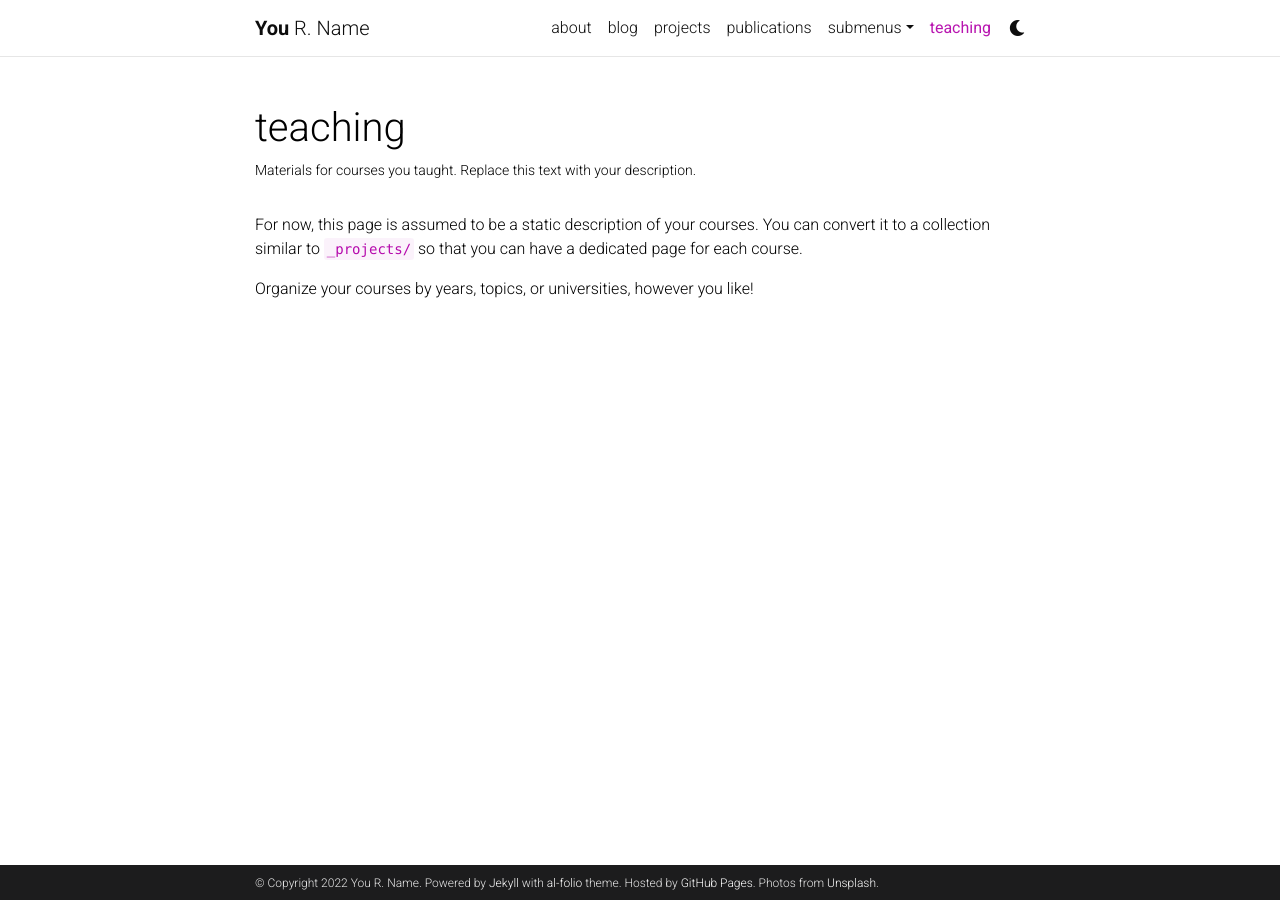
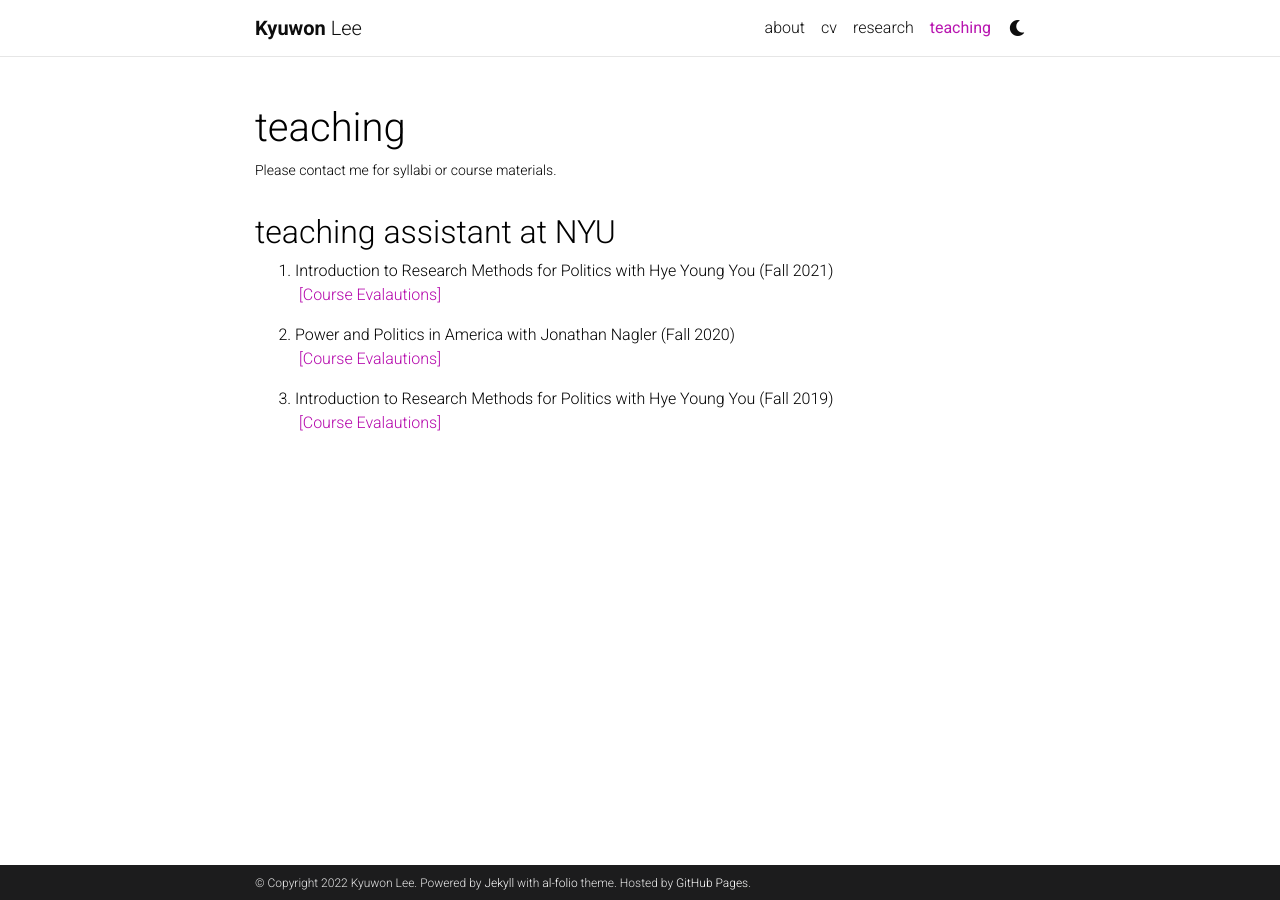
Before and after one commit to kyuwon-lee/kyuwon-lee.github.io, a Jekyll site: the page built from _pages/teaching.md, in a window 1280 px wide. Built offline with Jekyll 4.4.1, drawn with Linux system fonts in a browser that asks for light colours; comment, search, counter and statistics services are not loaded; a style sheet for code colours, icons or effects is not loaded.

Commit message:
Initial GitHub pages site with Jekyll

```diff
--- a/_config.yml
+++ b/_config.yml
@@ -3,23 +3,22 @@
 # -----------------------------------------------------------------------------
 
 title: blank # the website title (if blank, full name will be used instead)
-first_name: You
-middle_name: R.
-last_name: Name
-email: you@example.com
+first_name: Kyuwon
+middle_name:
+last_name: Lee
+email: kwl313@nyu.edu
 description: > # the ">" symbol means to ignore newlines until "footer_text:"
   A simple, whitespace theme for academics. Based on [*folio](https://github.com/bogoli/-folio) design.
 footer_text: >
   Powered by <a href="https://jekyllrb.com/" target="_blank">Jekyll</a> with <a href="https://github.com/alshedivat/al-folio">al-folio</a> theme.
   Hosted by <a href="https://pages.github.com/" target="_blank">GitHub Pages</a>.
-  Photos from <a href="https://unsplash.com" target="_blank">Unsplash</a>.
 keywords: jekyll, jekyll-theme, academic-website, portfolio-website  # add your own keywords or leave empty
 
 lang: en # the language of your site (for example: en, fr, cn, ru, etc.)
 icon: ⚛️  # the emoji used as the favicon (alternatively, provide image name in /assets/img/)
 
-url: https://alshedivat.github.io # the base hostname & protocol for your site
-baseurl: /al-folio # the subpath of your site, e.g. /blog/
+url: https://kyuwon-lee.github.io # the base hostname & protocol for your site
+baseurl:  # the subpath of your site, e.g. /blog/
 last_updated: false # set to true if you want to display last updated in the footer
 impressum_path:  # set to path to include impressum link in the footer, use the same path as permalink in a page, helps to conform with EU GDPR
 
@@ -57,10 +56,10 @@ og_image: # The site-wide (default for all links) Open Graph preview image
 
 github_username: # your GitHub user name
 gitlab_username: # your GitLab user name
-twitter_username: # your Twitter handle
+twitter_username: KyuwonLee7
 linkedin_username: # your LinkedIn user name
 scholar_userid: # your Google Scholar ID
-orcid_id: # your ORCID ID
+orcid_id: 0000-0002-5151-1922
 medium_username: # your Medium username
 quora_username: # your Quora username
 publons_id: # your ID on Publons
@@ -84,40 +83,40 @@ panelbear_analytics:  # panelbear analytics site ID (format: XXXXXXXXX)
 # Blog
 # -----------------------------------------------------------------------------
 
-blog_name: al-folio  # your blog must have a name for it to show up in the nav bar
-blog_description: a simple whitespace theme for academics
-permalink: /blog/:year/:title/
+#blog_name: al-folio  # your blog must have a name for it to show up in the nav bar
+#blog_description: a simple whitespace theme for academics
+#permalink: /blog/:year/:title/
 
 # Pagination
-pagination:
-  enabled: true
+#pagination:
+#  enabled: true
 
 # Comments
-disqus_shortname: al-folio # put your disqus shortname
+#disqus_shortname: al-folio # put your disqus shortname
 # https://help.disqus.com/en/articles/1717111-what-s-a-shortname
 
 # External sources.
 # If you have blog posts published on medium.com or other exteranl sources,
 # you can display them in your blog by adding a link to the RSS feed.
-external_sources:
-  - name: medium.com
-    rss_url: https://medium.com/@al-folio/feed
+#external_sources:
+ # - name: medium.com
+ #   rss_url: https://medium.com/@al-folio/feed
 
 # -----------------------------------------------------------------------------
 # Collections
 # -----------------------------------------------------------------------------
 
-collections:
-  news:
-    defaults:
-      layout: post
-    output: true
-    permalink: /news/:path/
-  projects:
-    output: true
-    permalink: /projects/:path/
+#collections:
+#  news:
+#    defaults:
+#      layout: post
+#    output: true
+#    permalink: /news/:path/
+#  projects:
+#    output: true
+#    permalink: /projects/:path/
 
-news_limit: 5
+#news_limit: 5
 
 # -----------------------------------------------------------------------------
 # Jekyll settings
--- a/_pages/teaching.md
+++ b/_pages/teaching.md
@@ -2,10 +2,17 @@
 layout: page
 permalink: /teaching/
 title: teaching
-description: Materials for courses you taught. Replace this text with your description.
+description: Please contact me for syllabi or course materials.
 nav: true
 ---
 
-For now, this page is assumed to be a static description of your courses. You can convert it to a collection similar to `_projects/` so that you can have a dedicated page for each course.
+## teaching assistant at NYU
 
-Organize your courses by years, topics, or universities, however you like!
+1. Introduction to Research Methods for Politics with Hye Young You (Fall 2021)
+ <a href='https://www.dropbox.com/scl/fi/hgnjx80ij9ypc3dty6tdn/Lee-DL-Evaluation-Results.xlsx?dl=0&rlkey=yspfcasblji4hic940kvnvi9t'>[Course Evalautions]</a>
+
+2. Power and Politics in America with Jonathan Nagler (Fall 2020)
+ <a href='https://www.dropbox.com/s/fj258as31dc0rfi/NYU_CRSEVL_S_20.pdf?dl=0'>[Course Evalautions]</a>
+
+3. Introduction to Research Methods for Politics with Hye Young You (Fall 2019)
+  <a href='https://www.dropbox.com/s/olcdlcl6i3x9ink/NYU_CRSEVL_S_19.pdf?dl=0'>[Course Evalautions]</a>
--- a/docs/index.markdown
+++ /dev/null
@@ -1,6 +0,0 @@
----
-# Feel free to add content and custom Front Matter to this file.
-# To modify the layout, see https://jekyllrb.com/docs/themes/#overriding-theme-defaults
-
-layout: home
----
```
Also changed, not shown: _pages/CV.md (added, +9 -0 lines), _pages/Research.md (added, +28 -0 lines), _pages/about.md (+11 -11 lines), _pages/dropdown.md (deleted, +0 -12 lines), _pages/projects.md (deleted, +0 -57 lines), _pages/publications.md (deleted, +0 -17 lines), docs/404.html (deleted, +0 -25 lines), docs/Gemfile (deleted, +0 -33 lines), docs/_config.yml (deleted, +0 -55 lines), docs/_posts/2022-07-01-welcome-to-jekyll.markdown (deleted, +0 -29 lines), docs/about.markdown (deleted, +0 -18 lines), 2 other files.
